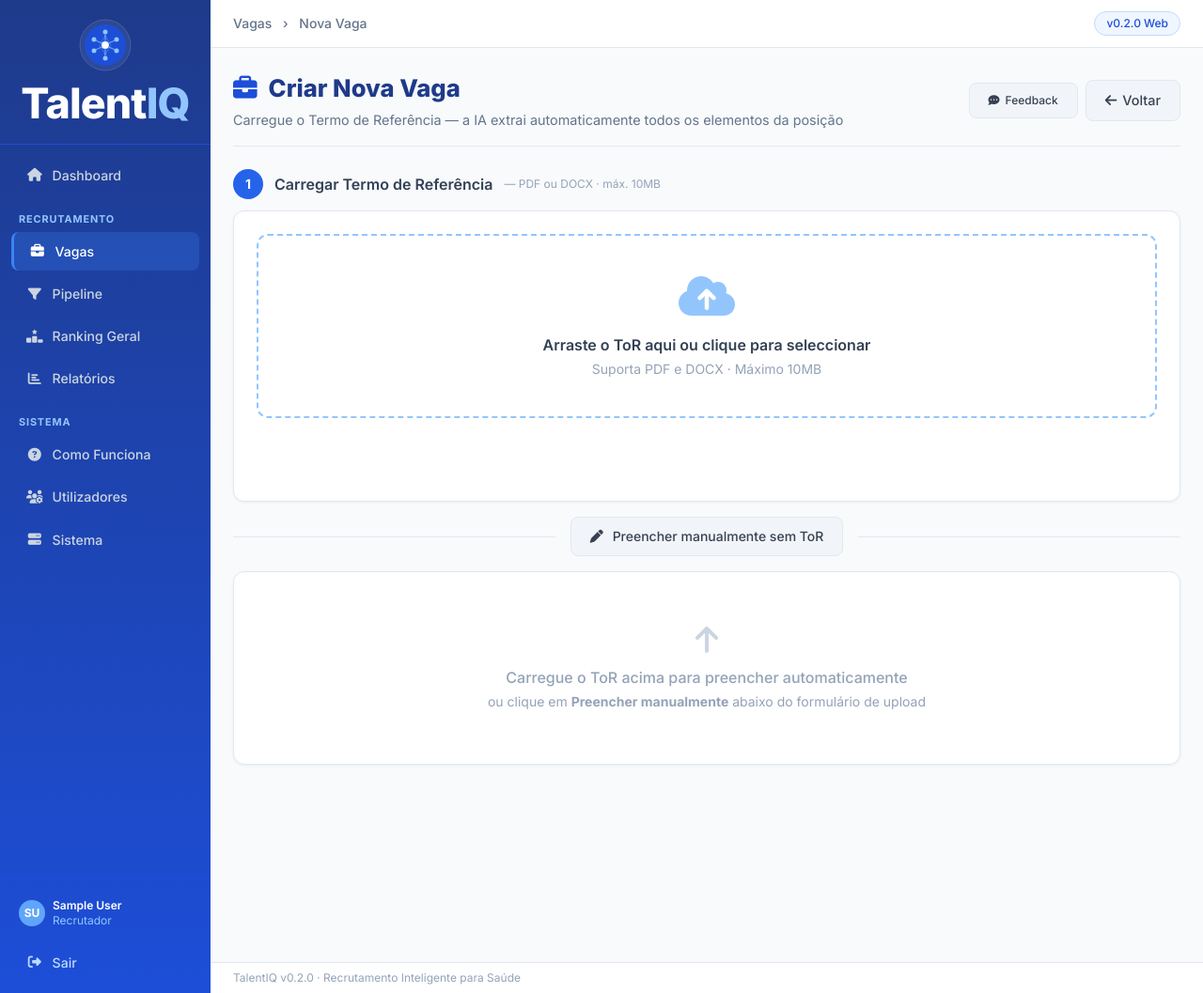
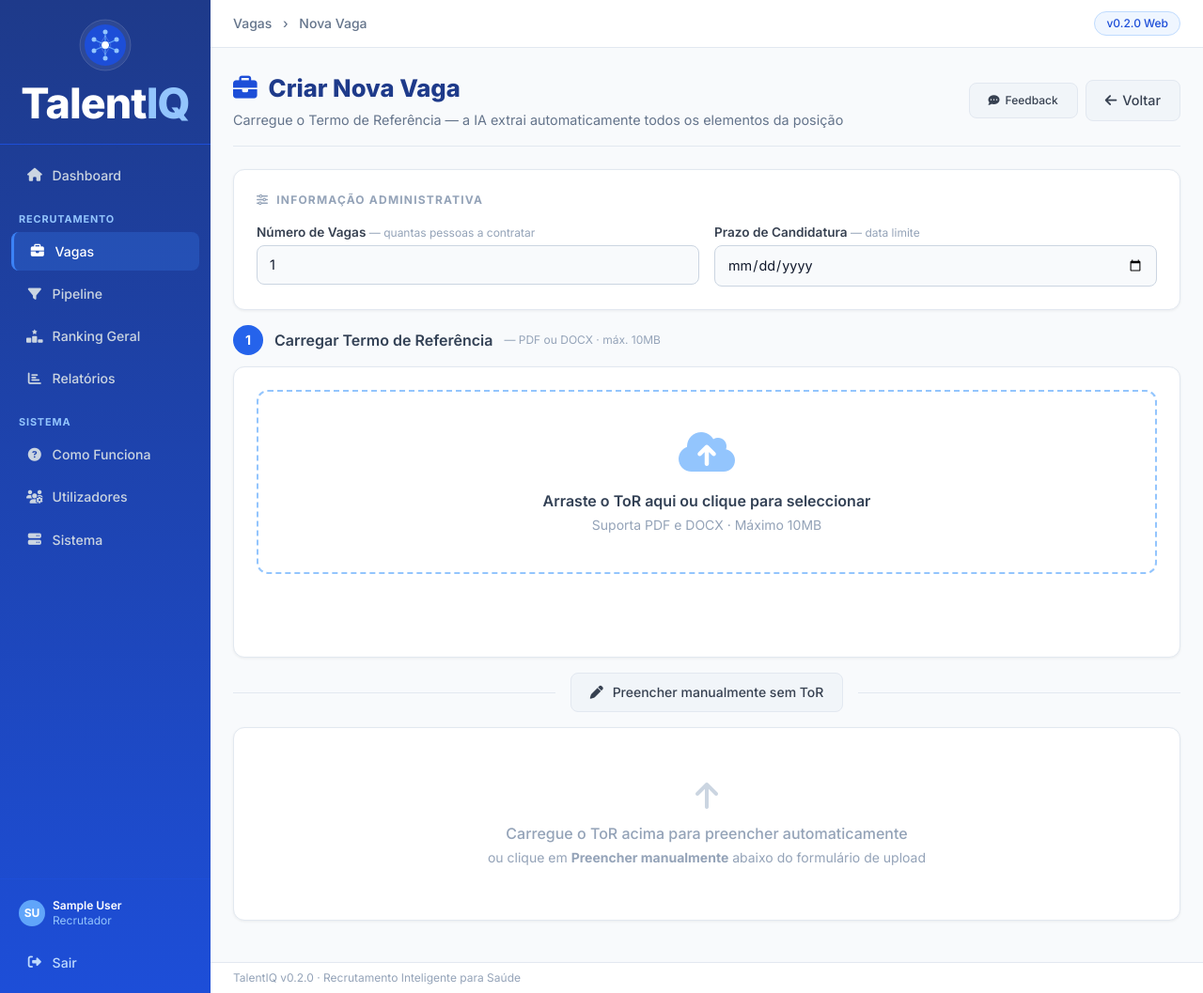
Before and after one commit to Ngaspar20/TalentIQ-web, a Django app: page /vagas/criar/ in a window 1280 px wide. Shown: the whole page at 94% size. Run offline with Django 5.2, Linux system fonts and the light colour scheme; the visitor is signed in with stand-in values (Sample User, id 1); some libraries are stand-ins or nearby versions.

Commit message:
Move numero_vagas and prazo_data to always-visible admin section in create vaga
Both fields are now in a permanent "Informação Administrativa" card at the top of
the create page, visible regardless of whether the user uploads a ToR or fills the
form manually. Removed duplicates from _form_fields.html and manualFormHTML() JS.
Added a visible "Preencher manualmente sem ToR" button with OR separator.

Co-Authored-By: Claude Sonnet 4.6 <noreply@anthropic.com>

```diff
--- a/templates/vagas/create.html
+++ b/templates/vagas/create.html
@@ -21,6 +21,23 @@
         <a href="/vagas/" class="btn-secondary">
             <i class="fa-solid fa-arrow-left"></i> Voltar
         </a>
+    </div>
+</div>
+
+<!-- Always-visible admin fields -->
+<div class="section-card mb-4">
+    <p class="text-xs font-bold text-slate-400 uppercase tracking-widest mb-4">
+        <i class="fa-solid fa-sliders mr-1"></i> Informação Administrativa
+    </p>
+    <div class="grid grid-cols-2 gap-4">
+        <div>
+            <label>Número de Vagas <span class="text-slate-400 font-normal text-xs">— quantas pessoas a contratar</span></label>
+            <input type="number" name="numero_vagas" form="vaga-form" class="form-input" min="1" max="99" value="1">
+        </div>
+        <div>
+            <label>Prazo de Candidatura <span class="text-slate-400 font-normal text-xs">— data limite</span></label>
+            <input type="date" name="prazo_data" form="vaga-form" class="form-input">
+        </div>
     </div>
 </div>
 
@@ -138,7 +155,6 @@
                 <div class="mb-4"><label>Departamento</label><select name="departamento" class="form-input"><option>Recursos Humanos</option><option>Tecnologia de Informação</option><option>Finanças</option><option>Operações</option><option>Saúde Pública</option><option>Marketing</option><option>Vendas</option><option selected>Outro</option></select></div>
                 <div class="mb-4"><label>Localização</label><input type="text" name="local" class="form-input" placeholder="Ex: Maputo, Moçambique"></div>
                 <div class="mb-4"><label>Modalidade</label><select name="modalidade" class="form-input"><option>Presencial</option><option>Remoto</option><option>Híbrido</option></select></div>
-                <div class="mb-4"><label>Número de Vagas</label><input type="number" name="numero_vagas" class="form-input" value="1" min="1" max="99"></div>
             </div>
             <div>
                 <p class="text-xs font-bold text-slate-400 uppercase tracking-widest mb-4"><i class="fa-solid fa-graduation-cap mr-1"></i> Requisitos</p>
@@ -146,8 +162,7 @@
                 <div class="mb-4"><label>Anos de Experiência Mínimos</label><input type="number" name="anos_experiencia_min" class="form-input" value="0" min="0" max="30"></div>
                 <div class="mb-4"><label>Tipo de Contrato</label><select name="tipo_contrato" class="form-input"><option>Tempo Inteiro</option><option>Tempo Parcial</option><option>Consultoria</option><option>Estágio</option></select></div>
                 <div class="mb-4"><label>Faixa Salarial (opcional)</label><input type="text" name="salario" class="form-input" placeholder="Ex: 50.000 - 80.000 MZN"></div>
-                <div class="mb-4"><label>Prazo de Candidatura</label><input type="text" name="prazo_candidatura" class="form-input" placeholder="Ex: 31 de Julho de 2026"></div>
-                <div class="mb-4"><label>Prazo (data exacta)</label><input type="date" name="prazo_data" class="form-input"></div>
+                <div class="mb-4"><label>Prazo de Candidatura <span style="font-weight:normal;font-size:.75rem;color:#94a3b8;">— texto livre</span></label><input type="text" name="prazo_candidatura" class="form-input" placeholder="Ex: 31 de Julho de 2026"></div>
             </div>
         </div>
         <div class="mb-4"><label><i class="fa-solid fa-brain mr-1" style="color:#1d4ed8;"></i> Competências Requeridas * <span class="text-slate-400 font-normal ml-1">— separadas por vírgula</span></label><textarea name="competencias_input" class="form-input" rows="3" placeholder="Ex: Python, SQL, Power BI, Gestão de Projectos, Excel"></textarea></div>
```
Also changed, not shown: templates/vagas/_form_fields.html (+1 -11 lines).
